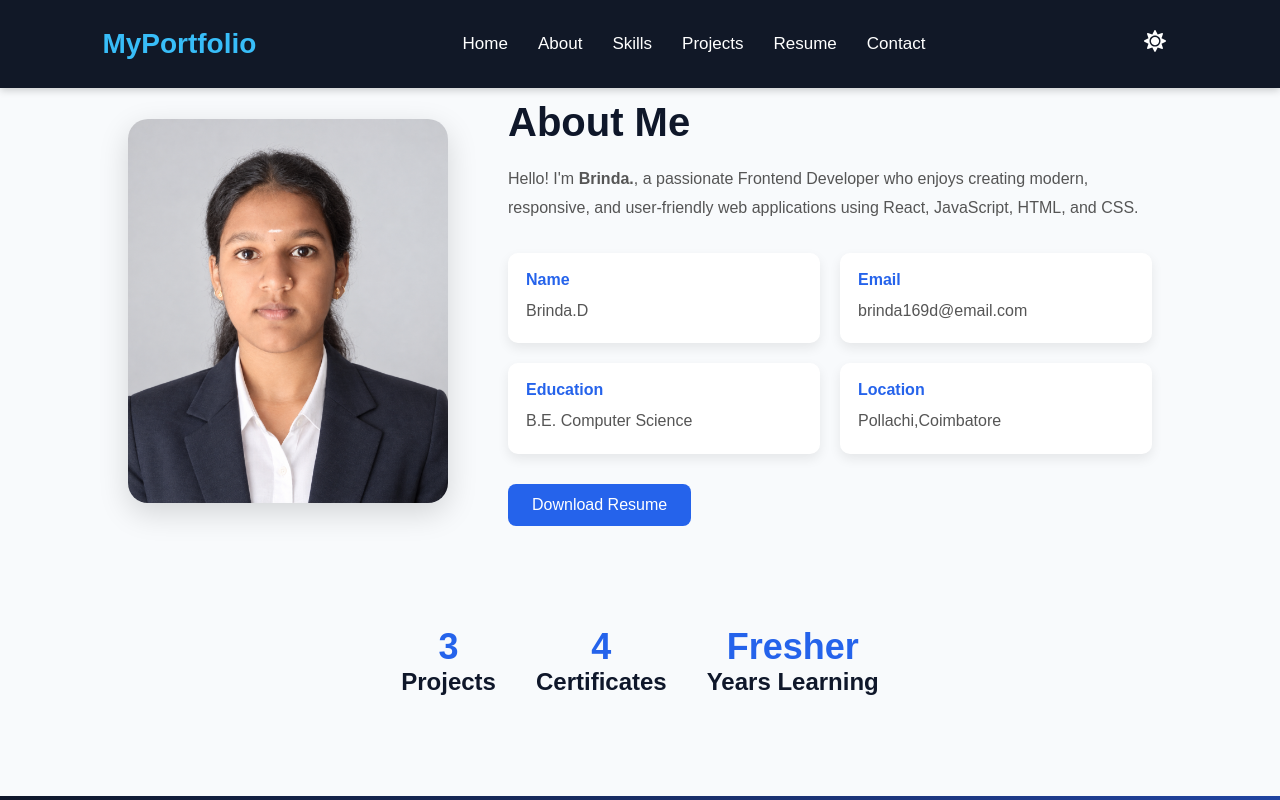
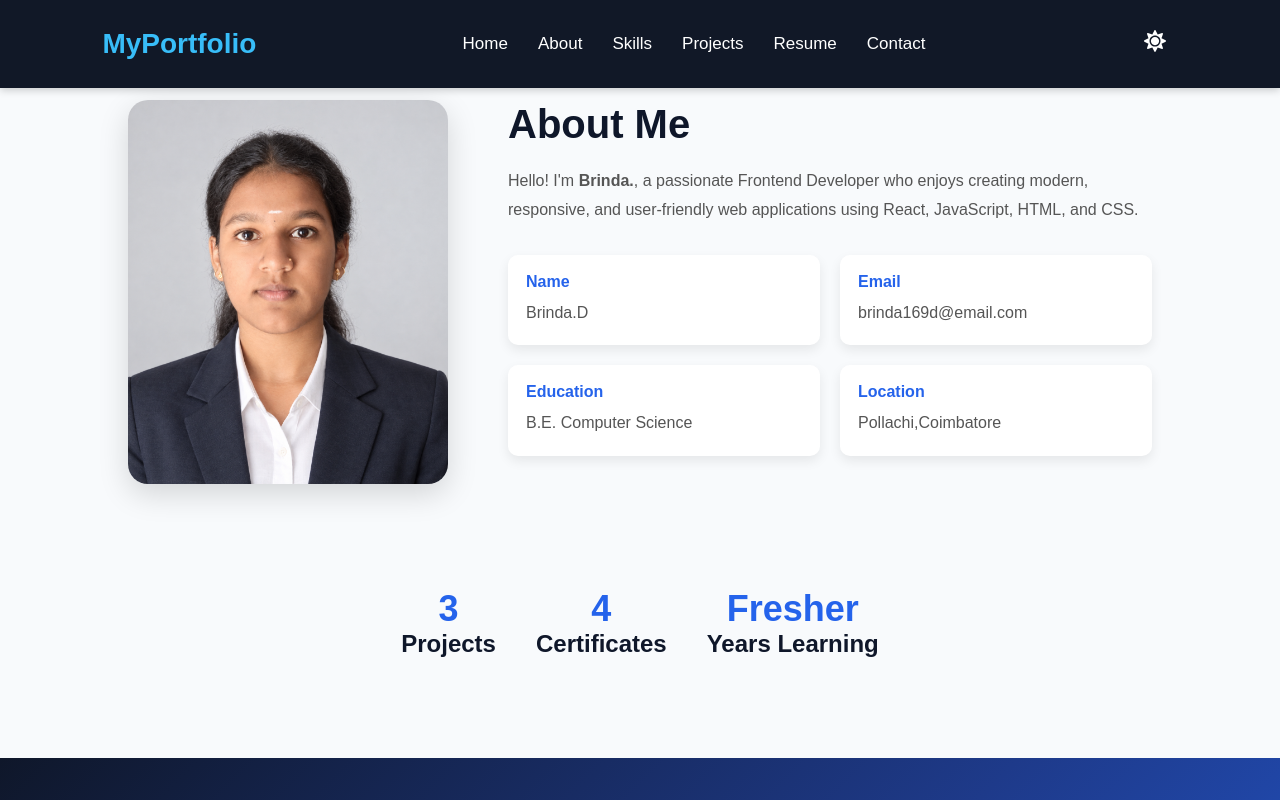
Before and after one commit to brinda169/durga, a React (Vite) app: page /about in a window 1280 px wide. Built offline with nearby package versions, Linux system fonts and the light colour scheme.

Commit message:
updated resume section and about section

```diff
--- a/src/components/About.jsx
+++ b/src/components/About.jsx
@@ -43,9 +43,6 @@ About Me
           </div>
         </div>
 
-        <a href="/resume.png" download className="resume-btn">
-          Download Resume
-        </a>
       </div>
 
     <div className="stats">
--- a/src/components/Resume.jsx
+++ b/src/components/Resume.jsx
@@ -9,13 +9,13 @@ function Resume() {
 
         <div className="resume-container">
       <img
-        src="/resume.png"
+        src="/Resume.png"
         alt="Resume"
         className="resume-image"
       />
     </div>
 
-      <a href="/resume.png" download="resume.png" className="resume-btn">
+      <a href="/resume.png" download="Resume.png" className="resume-btn">
         Download Resume
       </a>
     </section>
```
